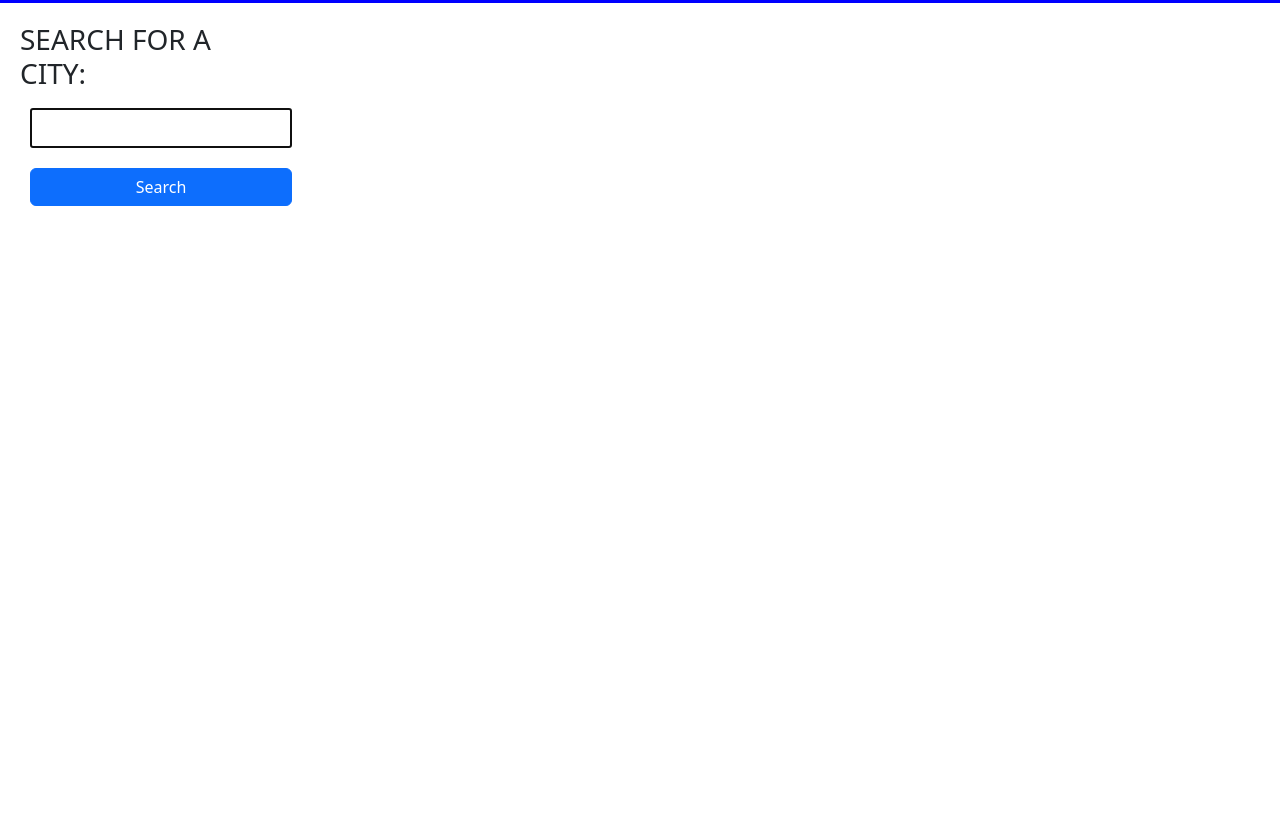
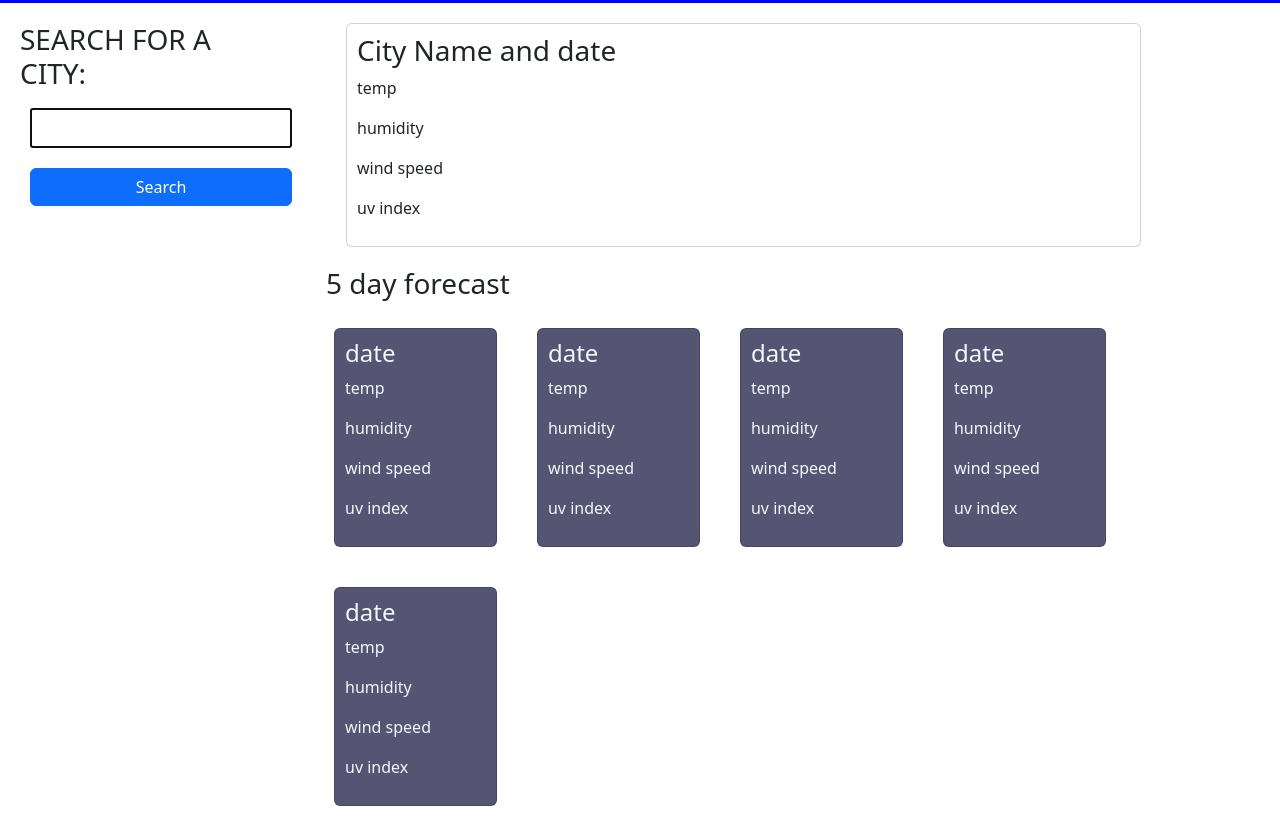
Before and after one commit to DexZax/weather-dashboard, a plain HTML site: page index.html in a window 1280 px wide. Shown: the part 53-879 px from the top of the page. Before the commit the page ends 800 px from the top, so only its background shows below. Drawn offline with nearby package versions, Linux system fonts and the light colour scheme.

Commit message:
card css and fetching proper data with new api

```diff
--- a/assets/script.js
+++ b/assets/script.js
@@ -1,4 +1,4 @@
-var search = document.querySelector(".btn-primary")
+var searchBtn = document.querySelector(".btn-primary")
 var cityInputEl = document.querySelector("#city")
 
 var getCityCords = function(city) {
@@ -8,10 +8,25 @@ var getCityCords = function(city) {
     .then(function(response) {
         if (response.ok) {
             response.json().then(function(data) {
-                console.log(data.coord);
+                var lat = data.coord.lat;
+                var lon = data.coord.lon;
+                getCityWeather(lat, lon)
             })
         }
     });
+}
+
+var getCityWeather = function(lat, lon) {
+    var apiUrl = "https://api.openweathermap.org/data/2.5/onecall?lat=" + lat + "&lon=" + lon + "&exclude=minutely,hourly,alerts&appid=e9d7a3675952ed36817b457db72d2540"
+
+    fetch(apiUrl)
+    .then(function(response) {
+        if (response.ok) {
+            response.json().then(function(data) {
+                console.log(data);
+            })
+        }
+    })
 }
 
 var searchHandler = function (event) {
@@ -26,4 +41,4 @@ var searchHandler = function (event) {
 }
 
 
-search.addEventListener("click", searchHandler)
+searchBtn.addEventListener("click", searchHandler)
--- a/assets/style.css
+++ b/assets/style.css
@@ -20,3 +20,16 @@ header h1 {
 .search-box {
     margin: 20px;
 }
+
+.card {
+    margin: 20px;
+    padding: 10px;
+}
+
+.future-day {
+    background-color: rgba(70, 70, 103, 0.919);
+}
+
+.future-day p, h4 {
+    color: aliceblue;
+}
--- a/index.html
+++ b/index.html
@@ -23,8 +23,51 @@
         </div>
 
         <div class="col-12 col-md-9">
-            <div id="weather-container" class="list-group"></div>
-            <div id="future-forecast" class=""></div>
+            <div id="weather-container" class="current-day card col-10">
+                    <h3 class="card-title">City Name and date</h3>
+                    <p>temp</p>
+                    <p>humidity</p>
+                    <p>wind speed</p>
+                    <p>uv index</p>
+            </div>
+            <div id="future-forecast" class="row">
+                <h3>5 day forecast</h3>
+                <div class="future-day card col-2">
+                    <h4 class="card-title">date</h4>
+                    <p class="card-text">temp</p>
+                    <p>humidity</p>
+                    <p>wind speed</p>
+                    <p>uv index</p>
+                </div>
+                <div class="future-day card col-2">
+                    <h4>date</h4>
+                    <p>temp</p>
+                    <p>humidity</p>
+                    <p>wind speed</p>
+                    <p>uv index</p>
+                </div>
+                <div class="future-day card col-2">
+                    <h4 class="card-title">date</h4>
+                    <p class="card-text">temp</p>
+                    <p>humidity</p>
+                    <p>wind speed</p>
+                    <p>uv index</p>
+                </div>
+                <div class="future-day card col-2">
+                    <h4 class="card-title">date</h4>
+                    <p class="card-text">temp</p>
+                    <p>humidity</p>
+                    <p>wind speed</p>
+                    <p>uv index</p>
+                </div>
+                <div class="future-day card col-2">
+                    <h4 class="card-title">date</h4>
+                    <p class="card-text">temp</p>
+                    <p>humidity</p>
+                    <p>wind speed</p>
+                    <p>uv index</p>
+                </div>
+            </div>
         </div>
     </main>
     <script src="./assets/script.js"></script>
```
